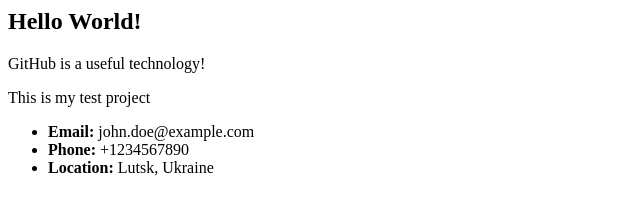
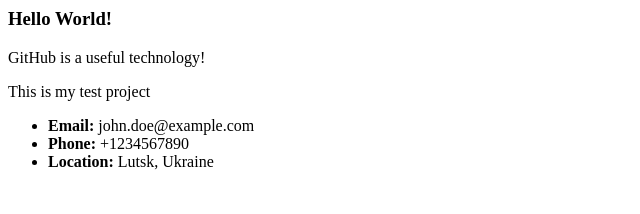
Before and after one commit to irynamoroz06-coder/git-test-2026, a plain HTML site: page index.html in a window 1280 px wide. Shown: the whole page, without its empty margins (0-640 px from the left). Drawn offline with Linux system fonts and the light colour scheme.

Commit message:
Update index.html

```diff
--- a/index.html
+++ b/index.html
@@ -3,7 +3,7 @@
         <title>Test Project 1</title>
     </head>
     <body>
-        <h2>Hello World!</h2>
+        <h3>Hello World!</h3>
         <p>GitHub is a useful technology!</p>
         <p>This is my test project</p>
         <div>
```
